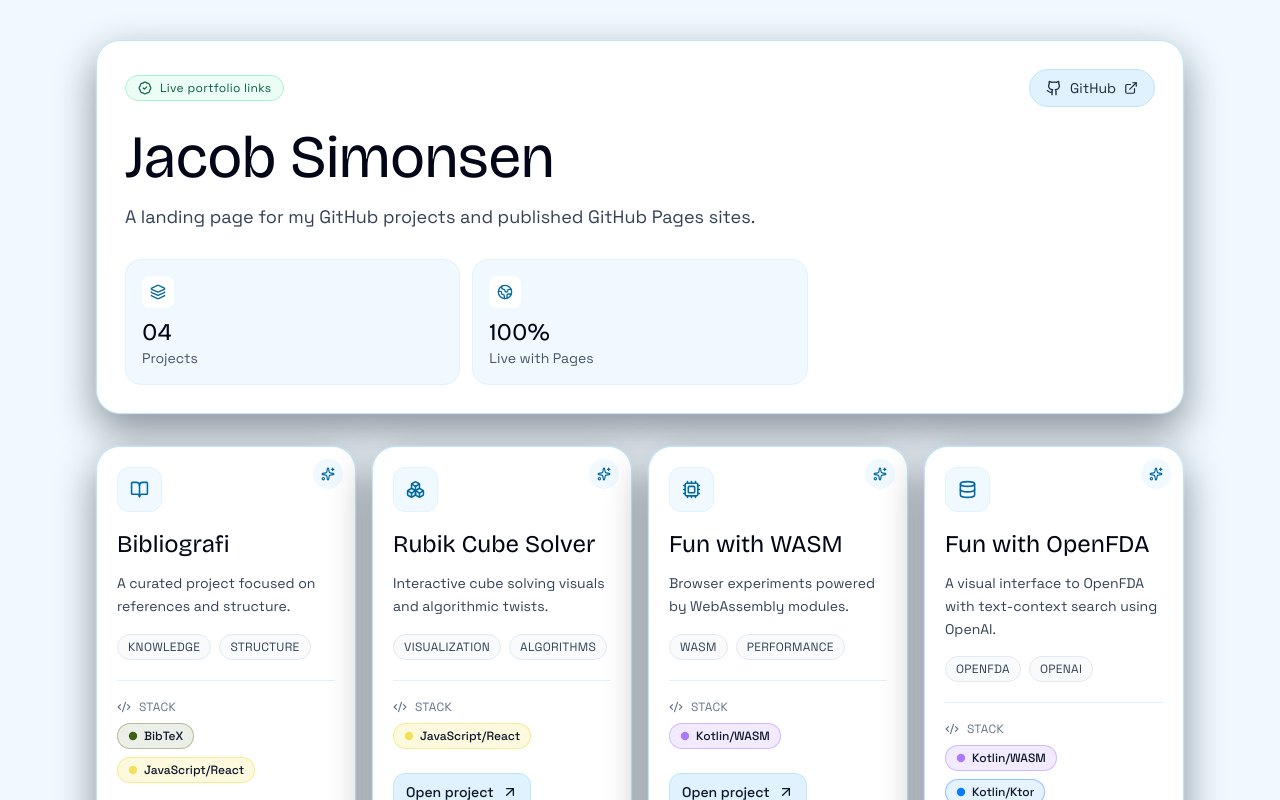
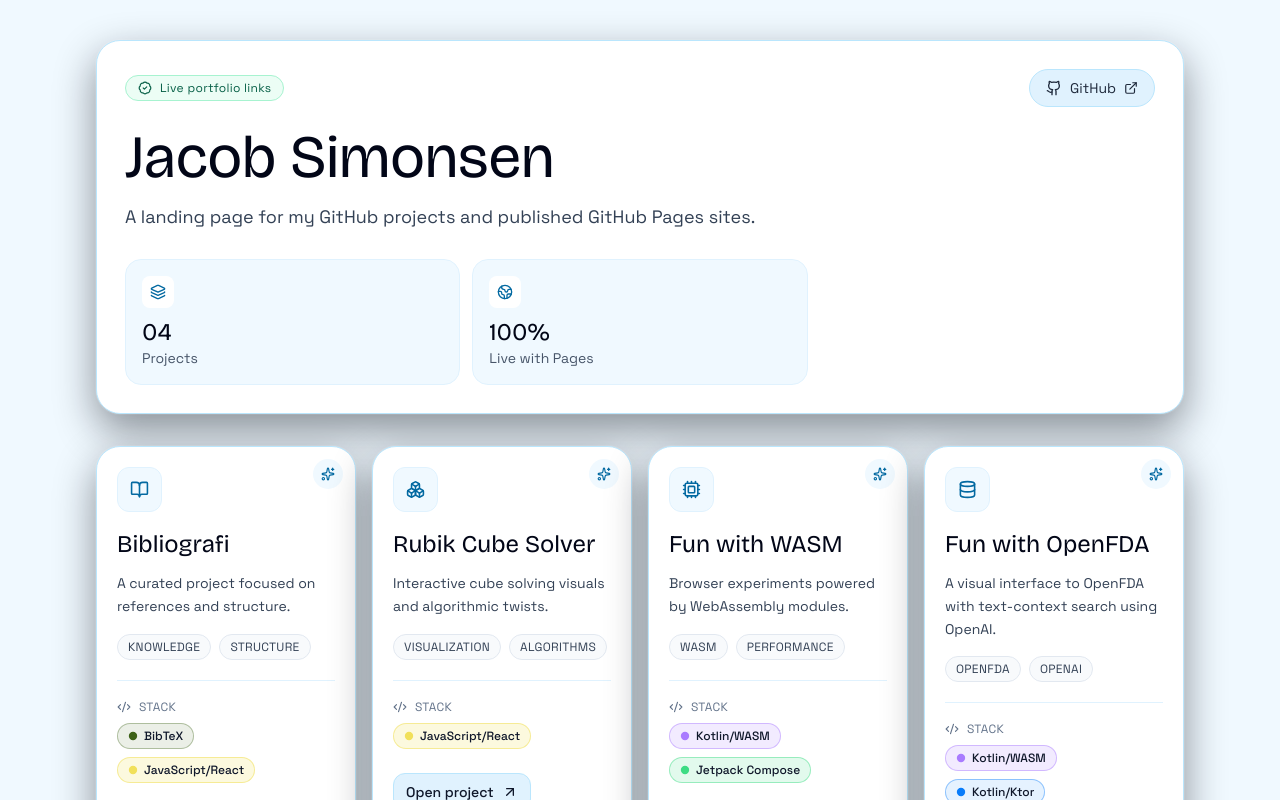
Before and after one commit to LeonidBresjnev/LeonidBresjnev.github.io, a React (Vite) app: page / in a window 1280 px wide. Shown: the top 800 px of the page. Built offline with nearby package versions, Linux system fonts and the light colour scheme.

Commit message:
added compose to funwithwasm

```diff
--- a/src/App.jsx
+++ b/src/App.jsx
@@ -40,7 +40,10 @@ const projects = [
     href: "https://leonidbresjnev.github.io/funwithwasm/",
     icon: Cpu,
     blurb: "Browser experiments powered by WebAssembly modules.",
-    frameworks: [{ name: "Kotlin/WASM", tone: "kotlin" }],
+    frameworks: [
+      { name: "Kotlin/WASM", tone: "kotlin" },
+      { name: "Jetpack Compose", tone: "compose" },
+    ],
     tags: ["WASM", "Performance"],
   },
   {
```
Also changed, not shown: 1 other file (tests, documents, lock files or other folders).
